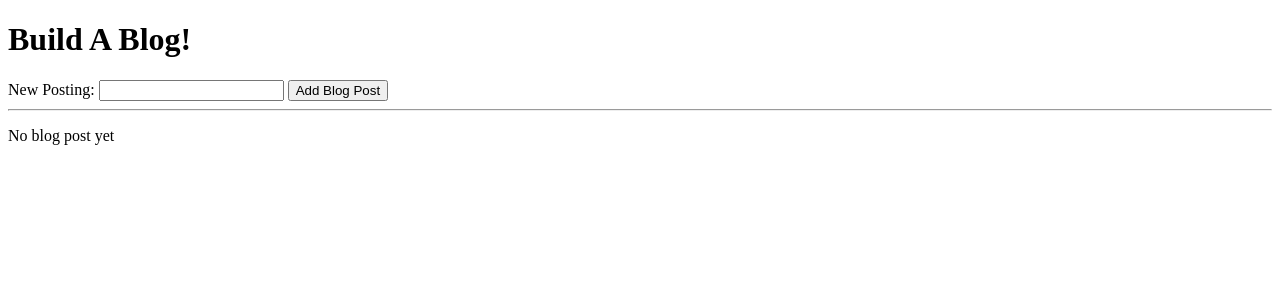
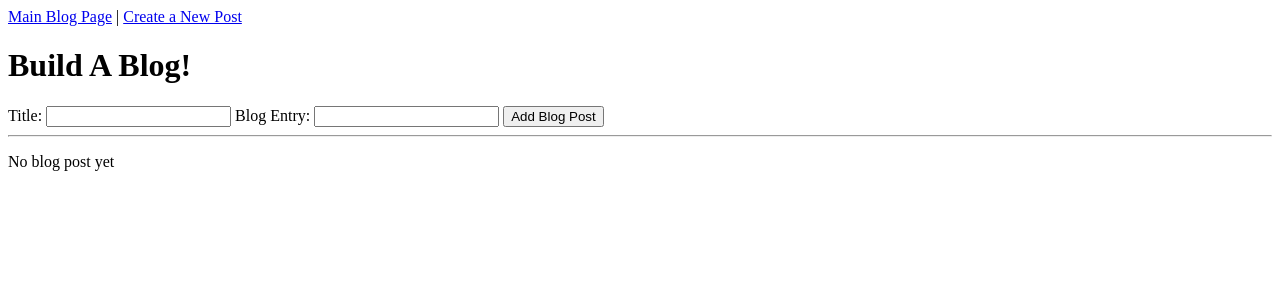
Before and after one commit to Rorgar1/blogz, a Flask app: page /blog in a window 1280 px wide. Shown: the top 300 px of the page. Run offline with Flask 2, Linux system fonts and the light colour scheme; data that the repository does not hold is empty.

Commit message:
commit at end of class Monday

```diff
--- a/main.py
+++ b/main.py
@@ -10,26 +10,33 @@ db = SQLAlchemy(app)
 class Blog(db.Model):
 
     id = db.Column(db.Integer, primary_key=True)
-    blog = db.Column(db.Text)
+    title = db.Column(db.String(120))
+    blog_body = db.Column(db.Text)
+    completed = db.Column(db.Boolean)
 
-    def __init__(self, name):
-        self.name = name
+    def __init__(self, title, blog_body):
+        self.title = title
+        self.blog_body = blog_body
+        self.completed = False
 
 
 
-
+#must display all the blog posts
 @app.route('/blog', methods=['POST', 'GET'])
 def index():
 
     if request.method == 'POST':
-        blog_name = request.form['blog']
-        new_blog = Blog(blog_name)
+        title = request.form['blog']
+        new_blog = Blog(title)
         db.session.add(new_blog)
         db.session.commit()
 
-    blogs = Blog.query.all()
-    return  render_template('blog.html', title="Build A Blog!", blogs=blogs)
+    blogs = Blog.query.filter_by(completed=False).all()
+    completed_blogs = Blog.query.filter_by(completed=True).all()
+    return  render_template('blog.html', title="Build A Blog!",
+        blogs=blogs, completed_blogs=completed_blogs)
 
+ #submit a new post at /newpost route. After submitting new post, app displays the main blog page
 @app.route('/newpost', methods=['POST'])
 def newpost():
 
--- a/templates/base.html
+++ b/templates/base.html
@@ -4,6 +4,11 @@
         <title>{{title}}</title>
     </head>
 <body>
+    <nav>
+        <a href="/blog/">Main Blog Page</a> |
+        <a href="/newpost/">Create a New Post</a>
+
+    </nav>
 
     {% block content %}
     {% endblock %}
--- a/templates/blog.html
+++ b/templates/blog.html
@@ -4,8 +4,12 @@
     <h1>Build A Blog!</h1>
     <form method='post'>
         <label>
-            New Posting:
-            <input type="text" name='blog' />
+            Title:
+            <input type="text" name='title' />
+        </label>
+        <label>
+            Blog Entry:
+            <input type="text" name='blog_body' />
         </label>
         <input type="submit" value='Add Blog Post' />
     </form>
@@ -18,7 +22,12 @@
 
         <ul>
             {% for blog in blogs %}
-            <li>{{blog.name}}</li>
+            <li>{{blog.title}}
+                <form method="POST" action="/delete-task" style="display:inline-block;">
+                    <input type="hidden" name="task-id" value="{{task.id}}" />
+                    <input type="submit" value="Done!" />
+                </form>
+            </li>
             {% endfor %}
         </ul>
 
```
